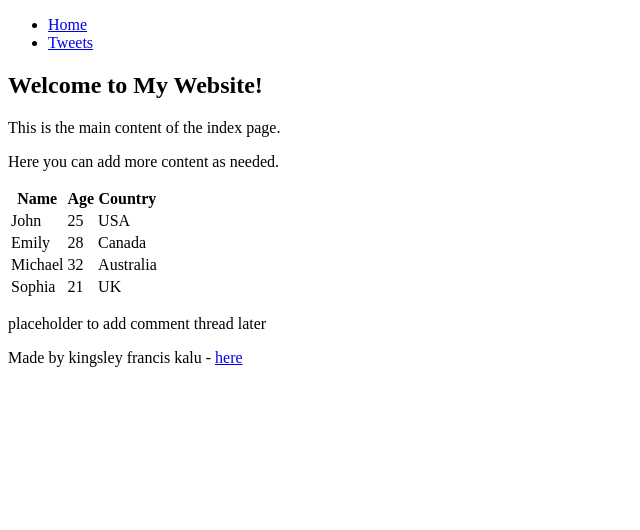
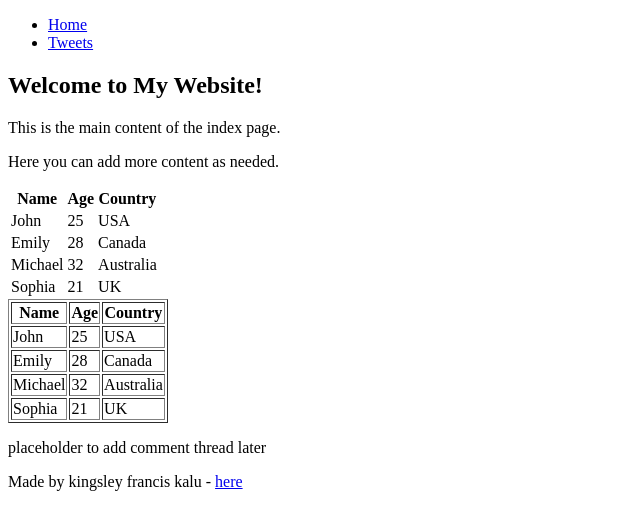
Before and after one commit to Danny2k15/My_First_Portfolio, a plain HTML site: page html_basic/index.html in a window 1280 px wide. Shown: the whole page, without its empty margins (0-640 px from the left). Drawn offline with Linux system fonts and the light colour scheme.

Commit message:
index html

```diff
--- a/html_basic/index.html
+++ b/html_basic/index.html
@@ -51,6 +51,40 @@
                   </tr>
                 </tbody>
               </table>
+              <table border="1">
+                <!-- table header -->
+        <thead>
+            <tr>
+             <th>Name</th>
+             <th>Age</th>
+             <th>Country</th>
+            </tr>
+        </thead>
+        <!--table body-->
+        <tbody>
+          <tr>
+            <td>John</td>
+            <td>25</td>
+            <td>USA</td>
+          </tr>
+          <tr>
+            <td>Emily</td>
+            <td>28</td>
+            <td>Canada</td>
+          </tr>
+          <tr>
+            <td>Michael</td>
+            <td>32</td>
+            <td>Australia</td>
+          </tr>
+          <tr>
+            <td>Sophia</td>
+            <td>21</td>
+            <td>UK</td>
+          </tr>
+
+               </table>
+               </table>
         </article>
         <!-- Aside Section for Sidebar/Comments -->
         <aside>
```
Also changed, not shown: html_basic/tweets.html (+1 -1 lines).
